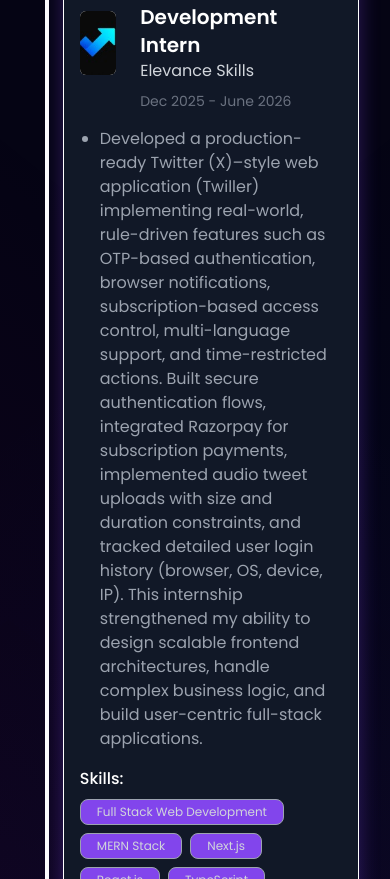
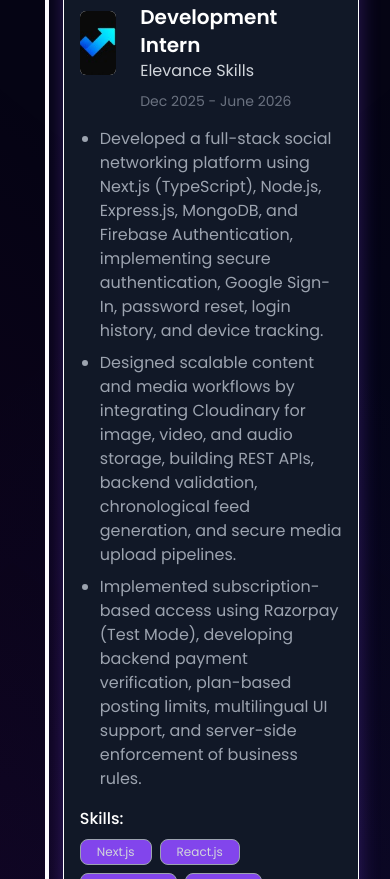
Before and after one commit to Rakshit412005/Rakshit-Portfolio-Website, a React (Vite) app: page / in a window 390 px wide. Shown: the part 5020-5899 px from the top of the page. Built offline with nearby package versions, Linux system fonts and the light colour scheme.

Commit message:
updating project section

```diff
--- a/src/components/Work/Work.jsx
+++ b/src/components/Work/Work.jsx
@@ -46,9 +46,17 @@
               <h3 className="text-2xl font-bold text-white mb-2">
                 {project.title}
               </h3>
-              <p className="text-gray-500 mb-4 pt-4 line-clamp-3">
-                {project.description}
-              </p>
+              <div className="text-gray-500 mb-4 pt-4">
+                {Array.isArray(project.description) ? (
+                  <ul className="list-disc pl-5 space-y-1 line-clamp-3">
+                    {project.description.map((point, index) => (
+                      <li key={index}>{point}</li>
+                    ))}
+                  </ul>
+                ) : (
+                  <p className="line-clamp-3">{project.description}</p>
+                )}
+              </div>
               <div className="mb-4">
                 {project.tags.map((tag, index) => (
                   <span
@@ -89,9 +97,17 @@
                 <h3 className="lg:text-3xl font-bold text-white mb-4 text-md">
                   {selectedProject.title}
                 </h3>
-                <p className="text-gray-400 mb-6 lg:text-base text-xs">
-                  {selectedProject.description}
-                </p>
+                <div className="text-gray-400 mb-6 lg:text-base text-xs">
+                  {Array.isArray(selectedProject.description) ? (
+                    <ul className="list-disc pl-5 space-y-2">
+                      {selectedProject.description.map((point, index) => (
+                        <li key={index}>{point}</li>
+                      ))}
+                    </ul>
+                  ) : (
+                    <p>{selectedProject.description}</p>
+                  )}
+                </div>
                 <div className="flex flex-wrap gap-2 mb-6">
                   {selectedProject.tags.map((tag, index) => (
                     <span
--- a/src/constants.js
+++ b/src/constants.js
@@ -68,6 +68,8 @@
 import imagesearchLogo from "./assets/work_logo/image_search.png";
 import removebgLogo from "./assets/work_logo/remove_bg.png";
 import twillerLogo from "./assets/work_logo/twiller.png";
+import stockMarketPredictorLogo from './assets/work_logo/stock_price_predictor.png';
+import aiInterviewerLogo from './assets/work_logo/ai-interviewer.png';
 import chessLogo from './assets/work_logo/chess.png';
 import restrauntReservationLogo from './assets/work_logo/restraunt_reservation.png'
 export const SkillsInfo = [
@@ -164,8 +166,8 @@
       "Developed an edge-AI system on Raspberry Pi 5 with AI HAT+ (13 TOPS) for task driven object detection using TFLite SSD-MobileNet and YOLOv11 models.",
       "Integrated LLMs (Phi-2, Gemma, Qwen) via llama.cpp with Chain-of-Thought (CoT) prompting to reason about object suitability, increasing model accuracy from 52% to 84%.",
       "Built a real-time PiCamera2 (OpenCV) + Vosk speech system for multimodal interaction and filtered bounding boxes using LLM responses.",
-    "Benchmarked system performance using nmon to evaluate efficiency and scalability.",
-    "Benchmarked LLMs across 6 metrics, monitored system performance with nmon and Matplotlib, and plotted comparative graphs, observed that Phi-2 reduced inference latency by ~20 seconds compared to Gemma and Qwen on Raspberry Pi 5."
+      "Benchmarked LLMs across 6 metrics, monitored system performance with nmon and Matplotlib, and plotted comparative graphs, observed that Phi-2 reduced inference latency by ~20 seconds compared to Gemma and Qwen on Raspberry Pi 5.",
+      "Received an Award of Excellence for outstanding contribution during the internship.",
     ],
     skills: [
       "Edge AI",
@@ -185,7 +187,7 @@
       "CoT",
       "Machine Learning",
       "Benchmarking",
-    "Matplotlib"
+      "Matplotlib",
     ],
   },
   {
@@ -194,19 +196,27 @@
     role: "Full Stack Web Development Intern",
     company: "Elevance Skills",
     date: "Dec 2025 - June 2026",
-    desc: ["Developed a production-ready Twitter (X)–style web application (Twiller) implementing real-world, rule-driven features such as OTP-based authentication, browser notifications, subscription-based access control, multi-language support, and time-restricted actions. Built secure authentication flows, integrated Razorpay for subscription payments, implemented audio tweet uploads with size and duration constraints, and tracked detailed user login history (browser, OS, device, IP). This internship strengthened my ability to design scalable frontend architectures, handle complex business logic, and build user-centric full-stack applications.",],
+    desc: [
+      "Developed a full-stack social networking platform using Next.js (TypeScript), Node.js, Express.js, MongoDB, and Firebase Authentication, implementing secure authentication, Google Sign-In, password reset, login history, and device tracking.",
+      "Designed scalable content and media workflows by integrating Cloudinary for image, video, and audio storage, building REST APIs, backend validation, chronological feed generation, and secure media upload pipelines.",
+      "Implemented subscription-based access using Razorpay (Test Mode), developing backend payment verification, plan-based posting limits, multilingual UI support, and server-side enforcement of business rules.",
+    ],
     skills: [
-      "Full Stack Web Development",
-      "MERN Stack",
       "Next.js",
       "React.js",
       "TypeScript",
+      "Node.js",
+      "Express.js",
+      "MongoDB",
       "Firebase Authentication",
-      "Firestore",
+      "Google Sign-In",
+      "REST APIs",
+      "Cloudinary",
       "Razorpay",
-      "OTP Authentication",
-      "Browser Notification API",
-      "Multi-language (i18n)",
+      "Password Reset",
+      "Device Tracking",
+      "Login History",
+      "Multilingual UI (i18n)",
     ],
   },
 {
@@ -215,19 +225,24 @@
   role: "Technical Head",
   company: "Liftoff Club (In College)",
   date: "Sep 2024 - May 2025",
-    desc: ["Worked on multiple full-stack web applications focused on improving user experience and functionality. I built a web application for image background removal using the Remove.bg API, making image editing faster and more efficient for users. I also contributed to a MERN stack project aimed at enhancing job and internship search, helping users discover opportunities more intelligently. I designed a responsive and user-friendly frontend using React.js, Redux, and modern UI practices, and developed backend services using Node.js, Express.js, and MongoDB to ensure efficient data handling and smooth API communication. I collaborated with a team of 5 members, gaining experience in teamwork, real-world development workflows, and scalable application design."],
+  desc: [
+    "Led web design and development initiatives to enhance the club's digital presence and user engagement.",
+    "Mentored developers through code reviews, technical guidance, and best development practices.",
+    "Collaborated with cross-functional clubs to organize technical workshops, events, and learning sessions.",
+    "Promoted knowledge sharing and fostered technical skill development among club members."
+  ],
   skills: [
-      "ReactJS",
-      "Redux",
-      "JavaScript",
-      "Tailwind CSS",
-      "HTML",
-      "CSS",
-      "MongoDB",
-      "NodeJS",
-      "ExpressJS",
+    "Leadership",
+    "Web Development",
+    "React.js",
+    "Node.js",
+    "Code Reviews",
+    "Mentoring",
+    "Technical Workshops",
+    "Team Collaboration",
+    "Event Management"
   ],
-  },
+}
   // {
   //   id: 2,
   //   img: newtonschoolLogo,
@@ -288,29 +303,59 @@
 export const projects = [
 {
   id: 0,
-    title: "Twiller App",
-    description:
-      "Twiller is a production-ready Twitter (X)–style web application built using Next.js, React, TypeScript, and Firebase, designed to simulate real-world social media workflows with strict business rules and security constraints. The platform supports OTP-based authentication, browser notifications triggered by keyword-based tweets, audio tweet recording and uploads with size, duration, and time-window restrictions, multi-language UI translation with OTP-verified switching, and subscription-based access control using Razorpay. It also tracks detailed user login history including browser, OS, device type, and IP address, and enforces conditional access based on device and time. This project demonstrates my ability to design scalable frontend architecture, integrate third-party services, and implement complex, rule-driven features in a real-world full-stack application..",
-    image: twillerLogo,
+  title: "AI Interviewer",
+  description: [
+    "Built a full-stack AI Interviewer platform using MERN, FastAPI, Socket.IO, Gemini, Whisper(NLP), and Chart.js, with secure authentication and automated coding and voice-based interviews across 3 interview levels and 20 technical domains.",
+    "Integrated deep-learning-based speech-to-text using Whisper and LLM-powered evaluation using Gemini to automate oral and coding assessment, delivering structured feedback with technical score, confidence score, and answer analysis for every response. reducing human effort by 100%.",
+    "Optimized the interview pipeline by redesigning AI architecture from O(N+1) Gemini calls to O(2) calls per interview where N is the number of questions, drastically reducing API usage and improving system efficiency."
+  ],
+  image: aiInterviewerLogo,
   tags: [
-  "Next.js",
-  "MERN Stack",
-  "TypeScript",
-  "Firebase",
-  "Firestore",
-  "OTP Authentication",
-  "Razorpay",
-  "Browser Notification API",
-  "Multi-language (i18n)",
-  "Full Stack Web App"
+    "React.js",
+    "Node.js",
+    "Express.js",
+    "MongoDB",
+    "FastAPI",
+    "Socket.IO",
+    "Gemini",
+    "Whisper",
+    "Chart.js",
+    "JWT Authentication",
+    "REST APIs",
+    "AI",
+    "LLM"
   ],
+  github: "https://github.com/Rakshit412005/AI-Interviewer",
+  webapp: "https://ai-interviewer-chi-six.vercel.app/",
+},
 
-    github:
-      "https://github.com/Rakshit412005/twiller-2.0-main",
-    webapp: "https://twiller-2-0-main-v22g.vercel.app/",
+{
+  id: 1,
+  title: "Stock Price Predictor",
+  description: [
+    "Developed and deployed an AI-powered stock market prediction platform using Python, Streamlit, Scikit-learn, Plotly, Yahoo Finance API, VADER, and TextBlob, benchmarking 5 machine learning models using RMSE, MAE, and R².",
+    "Engineered 20+ technical and sentiment-driven features from 2 years of historical market data and 35+ financial news headlines to generate next-day stock price forecasts and investment insights.",
+    "Built an end-to-end analytics dashboard with real-time market visualization, model comparison, sentiment analysis, and investment simulation."
+  ],
+  image: stockMarketPredictorLogo,
+  tags: [
+    "Python",
+    "Streamlit",
+    "Scikit-learn",
+    "Plotly",
+    "Yahoo Finance API",
+    "VADER",
+    "TextBlob",
+    "Machine Learning",
+    "Sentiment Analysis",
+    "Data Visualization",
+    "Time Series Forecasting"
+  ],
+  github: "https://github.com/Rakshit412005/AI-Stock-Price-Predictor",
+  webapp: "https://ai-stock-price-predictor-412005.streamlit.app/",
 },
 {
-  id: 1,
+  id: 2,
   title: "Multiplayer Chess Game",
   description:
     "A web-based multiplayer chess game enabling real-time gameplay using Socket.io for bidirectional WebSocket communication and Chess.js for move validation and game logic. Features a role-based player system (white, black, spectator) with synchronized game state across clients using FEN notation. Built with Node.js, rendered using EJS, and styled with Tailwind CSS, providing an interactive drag-and-drop chessboard experience.",
@@ -331,7 +376,7 @@
 
 
   {
-    id: 2,
+    id: 3,
     title: "Movie Recommendation App",
     description:
       "A React-based web application that provides movie recommendations based on different criteria, such as genres, user preferences, and popular trends. The intuitive design and smooth experience make it a go-to app for movie enthusiasts.",
@@ -340,8 +385,9 @@
     github: "https://github.com/Rakshit412005/Movies-Zone",
     webapp: "https://movies-zone-eight.vercel.app/",
   },
+
   {
-    id: 3,
+    id: 4,
     title: "Restraunt Reservation",
     description:
       "A full-stack quiz-based platform designed for GATE/UGC NET students to practice previous year questions and create customized tests. The platform offers comprehensive profile stats and detailed results, helping students track and improve their preparation journey effectively.",
@@ -358,6 +404,7 @@
     github: "https://github.com/Rakshit412005/MERN_STACK_RESTAURANT_RESERVATION",
     webapp: "https://github.com/Rakshit412005/MERN_STACK_RESTAURANT_RESERVATION",
   },
+
 
 
   // {
```
Also changed, not shown: src/assets/work_logo/ai-interviewer.png (added). Lines whose indentation alone changed are shown as unchanged.
